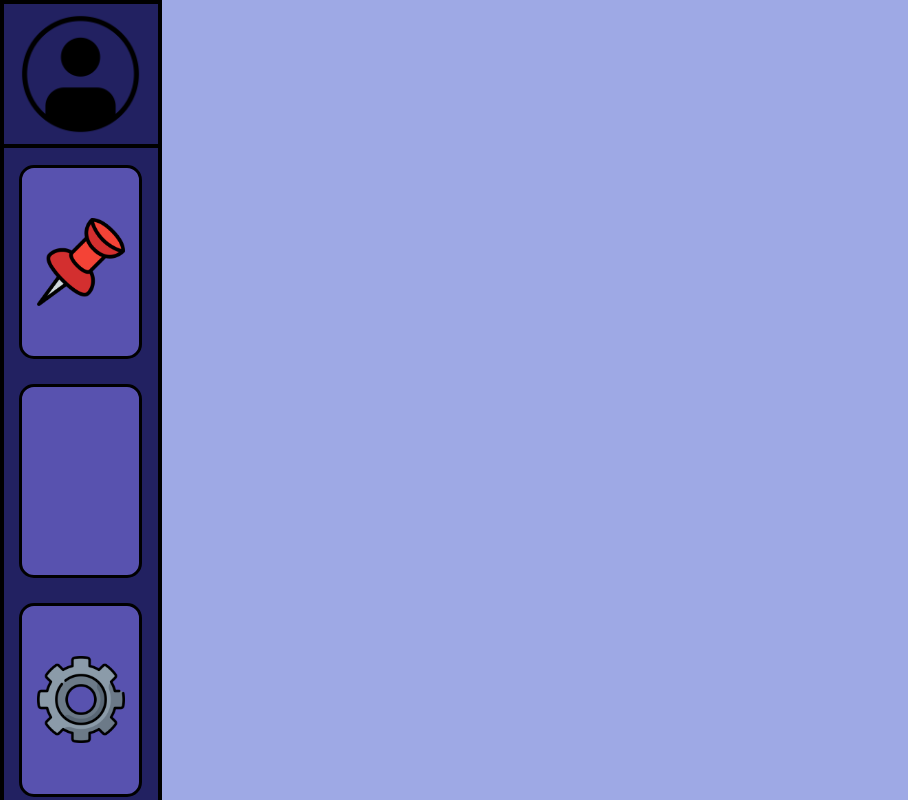
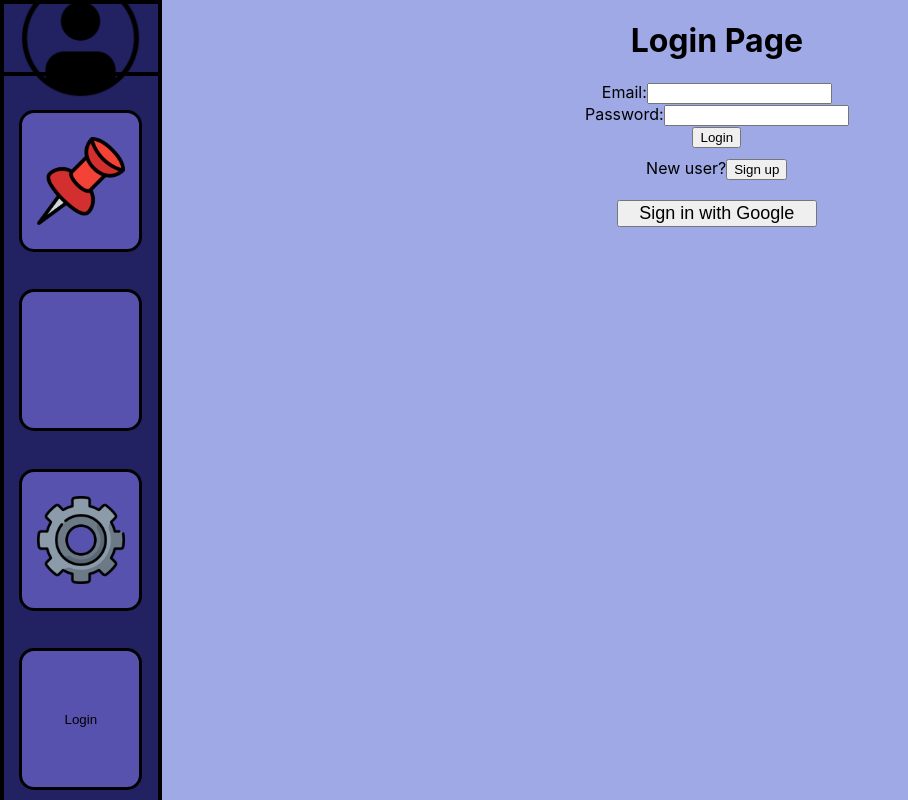
Before and after one commit to Kubakowski/Shortcut-Docker, a React (Vite) app: page /login in a window 1280 px wide. Before the commit this address had no page. Shown: the whole page, without its empty margins (0-908 px from the left). Built offline with nearby package versions, Linux system fonts and the light colour scheme.

Commit message:
Fixed Shortcut Page

```diff
--- /dev/null
+++ b/firebaseConfig.ts
@@ -0,0 +1,9 @@
+export const firebaseConfig = {
+    apiKey: "AIzaSyAVz0msRmJji8Zcv0r5-tx-fW8IxTU1_rw",
+    authDomain: "shortcutdockerdb.firebaseapp.com",
+    projectId: "shortcutdockerdb",
+    storageBucket: "shortcutdockerdb.appspot.com",
+    messagingSenderId: "882887896750",
+    appId: "1:882887896750:web:71130e45c17483cd8bc73f",
+    measurementId: "G-PRQQ6ZT5Z0"
+  } as const;
--- /dev/null
+++ b/firebaseInit.ts
@@ -0,0 +1,10 @@
+import { initializeApp } from 'firebase/app';
+import { getAuth } from 'firebase/auth';
+import { getFirestore } from 'firebase/firestore'; // Import getFirestore
+import { firebaseConfig } from './firebaseConfig';
+
+const app = initializeApp(firebaseConfig);
+const db = getFirestore(app); // Use app to initialize Firestore
+const auth = getAuth(app);
+
+export { app, auth, db }; // Export db as well
--- a/src/App.css
+++ b/src/App.css
@@ -45,7 +45,6 @@ body.trianopia {
 
 /****************************** START OF NAVBAR STYLES ******************************/
 /* Navbar styling */
-
 .navbar-wrapper {
   padding: 0;
   width: 12%;
@@ -61,19 +60,21 @@ body.trianopia {
   top: 0;
 }
 
-.profile-wrapper {
+.profile-wrapper,
+.login-wrapper {
   cursor: pointer;
   display: flex;
   justify-content: center;
   align-items: center;
-  margin-bottom: 0;
-  height: 18%;
+  margin-bottom: 10px; /* Adjust margin for spacing between profile and login */
+  height: 9%; /* Adjusted height for profile and login */
   border-bottom: 4px solid;
   box-sizing: border-box;
   width: 100%;
 }
 
-.profile-wrapper button {
+.profile-wrapper button,
+.login-wrapper button {
   cursor: pointer;
   width: 100%;
   display: flex;
@@ -84,7 +85,8 @@ body.trianopia {
   padding: 0;
 }
 
-.profile-wrapper button img {
+.profile-wrapper button img,
+.login-wrapper button img {
   width: 80%;
   height: auto;
   border-radius: 50%;
@@ -117,7 +119,7 @@ body.trianopia {
   background-color: var(--highlight-color);
   border: 3px solid black;
   border-radius: 15px;
-  height: 30%;
+  height: 20%; /* Adjusted height for navigation buttons */
   width: 80%;
 }
 
@@ -125,7 +127,6 @@ body.trianopia {
   width: 75%;
   height: auto;
 }
-
 /****************************** START OF MAIN CONTENT LAYOUT STYLES ******************************/
 
 .main-content {
--- a/src/App.tsx
+++ b/src/App.tsx
@@ -1,3 +1,4 @@
+// App.js
 import { BrowserRouter as Router, Routes, Route } from 'react-router-dom';
 import './App.css';
 import Navbar from './components/Navbar';
@@ -5,6 +6,8 @@ import Profile from './pages/Profile';
 import Shortcuts from './pages/Shortcuts';
 import Settings from './pages/Settings';
 import Dock from './pages/Dock';
+import LoginPage from './pages/Login';
+import { auth } from '../firebaseInit'; // Import the auth object from the Firebase initialization module
 
 function App() {
   return (
@@ -17,6 +20,7 @@ function App() {
             <Route path="/shortcuts" element={<Shortcuts />} />
             <Route path="/dock" element={<Dock />} />
             <Route path="/settings" element={<Settings />} />
+            <Route path="/login" element={<LoginPage auth={auth} />} /> {/* Route for LoginPage */}
           </Routes>
         </div>
       </div>
--- a/src/components/Navbar.tsx
+++ b/src/components/Navbar.tsx
@@ -30,6 +30,10 @@ function Navbar() {
           <button onClick={() => navigate("/settings")}>
             <img src={settingsIcon} alt="Settings" />
           </button>
+          {/* Button to navigate to login page */}
+          <button onClick={() => navigate("/login")}>
+            Login
+          </button>
         </div>
       </div>
     </div>
--- a/src/components/Shortcut.tsx
+++ b/src/components/Shortcut.tsx
@@ -1,6 +1,6 @@
 import React from 'react';
 
-type ShortcutComponent = {
+type ShortcutComponentProps = {
   action: string;
   keys: string; // keys is now a string, not an array
   onPin: () => void;
@@ -8,7 +8,7 @@ type ShortcutComponent = {
   isPinned: boolean;
 };
 
-const ShortcutComponent: React.FC<ShortcutComponent> = ({ action, keys, onPin, onUnpin, isPinned }) => {
+const ShortcutComponent: React.FC<ShortcutComponentProps> = ({ action, keys, onPin, onUnpin, isPinned}) => {
   return (
 <div className='shortcut-wrapper'>
   <h3>{action}</h3>
--- /dev/null
+++ b/src/pages/Login.tsx
@@ -0,0 +1,67 @@
+import React, { useState } from 'react';
+import { AuthError, Auth, GoogleAuthProvider, signInWithEmailAndPassword, signInWithPopup } from 'firebase/auth';
+
+interface LoginPageProps {
+  auth: Auth;
+}
+
+const LoginPage: React.FC<LoginPageProps> = ({ auth }) => {
+  const [email, setEmail] = useState('');
+  const [password, setPassword] = useState('');
+  const [error, setError] = useState<string | null>(null);
+  const [successMessage, setSuccessMessage] = useState<string | null>(null); // New state for success message
+
+  const handleLogin = async () => {
+    try {
+      await signInWithEmailAndPassword(auth, email, password);
+      // Login successful, set success message
+      setSuccessMessage('Login successful!');
+      // Clear success message after 3 seconds
+      setTimeout(() => {
+        setSuccessMessage(null);
+      }, 3000);
+    } catch (error: any) {
+      setError((error as AuthError).message || 'An unknown error occurred');
+    }
+  };
+
+  const handleGoogleSignIn = async () => {
+    const provider = new GoogleAuthProvider();
+    try {
+      await signInWithPopup(auth, provider);
+      // Google sign-in successful, set success message
+      setSuccessMessage('Google sign-in successful!');
+      // Clear success message after 3 seconds
+      setTimeout(() => {
+        setSuccessMessage(null);
+      }, 3000);
+    } catch (error) {
+      console.error('Error signing in with Google:', error);
+      setError('Error signing in with Google');
+    }
+  };
+
+  return (
+    <div>
+      <h1>Login Page</h1>
+      <div>
+        <label>Email:</label>
+        <input type="email" value={email} onChange={(e) => setEmail(e.target.value)} />
+      </div>
+      <div>
+        <label>Password:</label>
+        <input type="password" value={password} onChange={(e) => setPassword(e.target.value)} />
+      </div>
+      <button onClick={handleLogin}>Login</button>
+      <div style={{ marginTop: '10px' }}>
+        <span>New user?</span>
+        <button>Sign up</button>
+      </div>
+      <button onClick={handleGoogleSignIn} style={{ marginTop: '20px', width: '200px', fontSize: '18px' }}>Sign in with Google</button>
+      {error && <div>{error}</div>}
+      {successMessage && <div>{successMessage}</div>} {/* Display success message */}
+    </div>
+  );
+};
+
+export default LoginPage;
--- a/src/pages/Profile.tsx
+++ b/src/pages/Profile.tsx
@@ -1,74 +1,77 @@
-import { useState } from 'react';
+import React, { useState, useEffect } from 'react';
+import { initializeApp } from 'firebase/app';
+import { getFirestore, collection, getDocs } from 'firebase/firestore';
+import { Link } from 'react-router-dom'; // Assuming you're using React Router for navigation
 import '../App.css';
 
-function Profile() {
-  // Assuming user data might come from a global state or API call
-  const [userInfo, setUserInfo] = useState({
-    name: 'John Doe',
-    email: 'johndoe@example.com',
-    bio: 'This is a bio',
-    profilePic: '/path/to/default/profilePic.png', // Placeholder path
-  });
+const firebaseConfig = {
+  apiKey: "AIzaSyAVz0msRmJji8Zcv0r5-tx-fW8IxTU1_rw",
+  authDomain: "shortcutdockerdb.firebaseapp.com",
+  projectId: "shortcutdockerdb",
+  storageBucket: "shortcutdockerdb.appspot.com",
+  messagingSenderId: "882887896750",
+  appId: "1:882887896750:web:71130e45c17483cd8bc73f",
+  measurementId: "G-PRQQ6ZT5Z0"
+};
 
-  // Edit mode state
-  const [editMode, setEditMode] = useState(false);
+const app = initializeApp(firebaseConfig);
+const db = getFirestore(app);
 
-  // Function to handle profile update submission
-  const handleProfileUpdate = (e: any) => {
-    e.preventDefault();
-    // Submit updated information to the backend
-    console.log("Profile Updated", userInfo);
-    setEditMode(false);
+// Define the type of User
+type User = {
+  id: string;
+  username: string;
+  email: string;
+};
+
+function Shortcuts() {
+  const [users, setUsers] = useState<User[]>([]);
+  const [loading, setLoading] = useState<boolean>(true);
+  const [error, setError] = useState<string | null>(null);
+
+  const fetchUsers = async () => {
+    try {
+      const usersCollection = collection(db, "Users");
+      const snapshot = await getDocs(usersCollection);
+      const fetchedUsers: User[] = [];
+      snapshot.forEach(doc => {
+        fetchedUsers.push({ id: doc.id, ...doc.data() } as User);
+      });
+      setUsers(fetchedUsers);
+      setError(null); // Clear any previous errors
+    } catch (error) {
+      console.error('Error fetching users:', error);
+      setError('Error fetching users');
+    } finally {
+      setLoading(false);
+    }
   };
 
-  // Function to handle input changes
-  const handleInputChange = (e: any) => {
-    const { name, value } = e.target;
-    setUserInfo(prev => ({ ...prev, [name]: value }));
-  };
+  useEffect(() => {
+    fetchUsers();
+  }, []);
 
-  // Function to handle profile picture change
-  const handleProfilePicChange = (_e: any) => {
-    // Logic to handle profile picture change
-    console.log("Profile Picture Changed");
-  };
+  if (loading) {
+    return <div>Loading...</div>;
+  }
+
+  if (error) {
+    return <div>Error: {error}</div>;
+  }
 
   return (
-    <div className="profileContainer">
-      <h1>Profile Page</h1>
-      {editMode ? (
-        <form onSubmit={handleProfileUpdate}>
-          <label>
-            Name:
-            <input type="text" name="name" value={userInfo.name} onChange={handleInputChange} />
-          </label>
-          <label>
-            Email:
-            <input type="email" name="email" value={userInfo.email} onChange={handleInputChange} />
-          </label>
-          <label>
-            Bio:
-            <textarea name="bio" value={userInfo.bio} onChange={handleInputChange}></textarea>
-          </label>
-          <button type="submit">Save Changes</button>
-          <button onClick={() => setEditMode(false)}>Cancel</button>
-        </form>
-      ) : (
-        <>
-          <p>Name: {userInfo.name}</p>
-          <p>Email: {userInfo.email}</p>
-          <p>Bio: {userInfo.bio}</p>
-          <button onClick={() => setEditMode(true)}>Edit Profile</button>
-        </>
-      )}
-      <div>
-        <h2>Profile Picture</h2>
-        <img src={userInfo.profilePic} alt="Profile" style={{width: '100px', height: '100px'}} />
-        <button onClick={handleProfilePicChange}>Change Profile Picture</button>
-      </div>
-      {/* Additional functionalities like password change, activity log, and security settings would go here */}
+    <div className="shortcutsContainer">
+      <h1>Users</h1>
+      {/* Render list of users */}
+      <ul>
+        {users.map(user => (
+          <li key={user.id}>
+            <Link to={`/profile/${user.id}`}>{user.username}</Link>
+          </li>
+        ))}
+      </ul>
     </div>
   );
 }
 
-export default Profile;
+export default Shortcuts;
```
Also changed, not shown: src/pages/Shortcuts.tsx (+16 -20 lines). Lines whose indentation alone changed are shown as unchanged.
